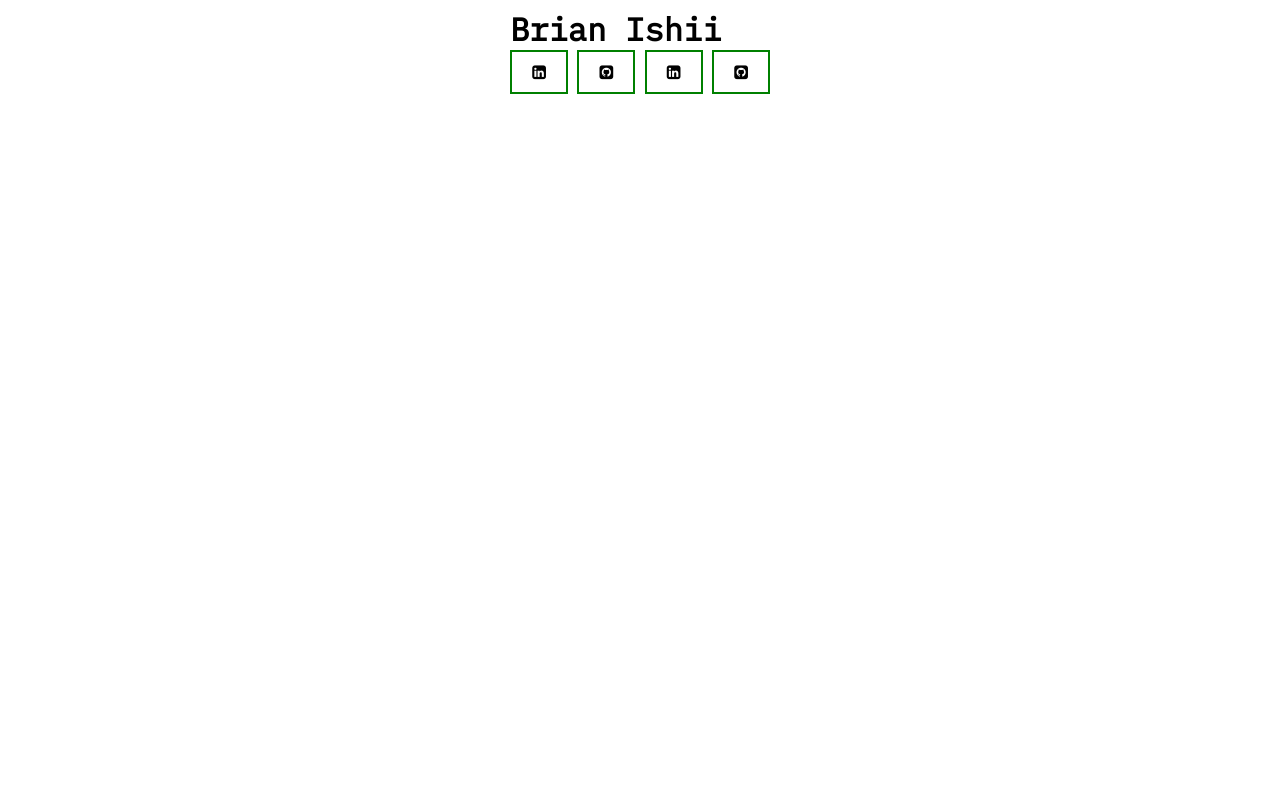
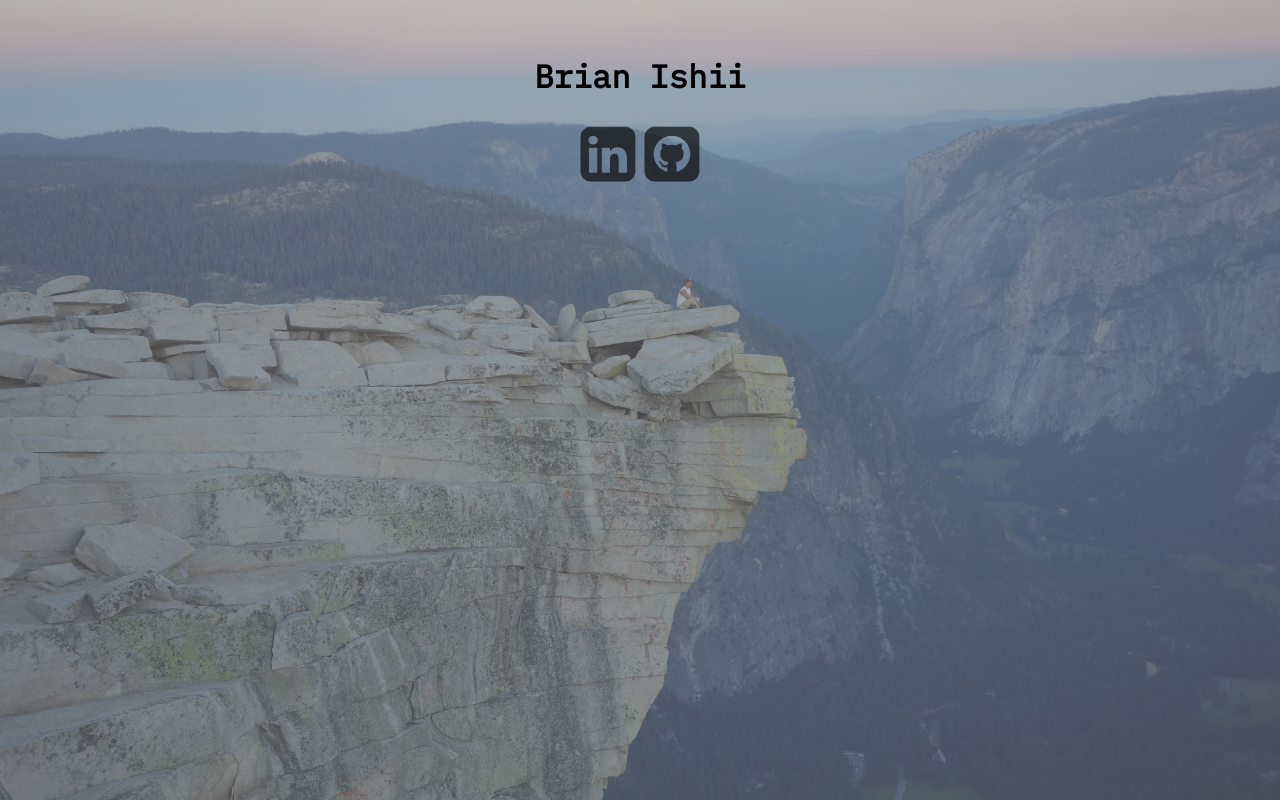
Before and after one commit to BrianIshii/personal-website, a plain HTML site: page index.html in a window 1280 px wide. Drawn offline with Linux system fonts and the light colour scheme.

Commit message:
first version

```diff
--- a/css/styles.css
+++ b/css/styles.css
@@ -1,3 +1,11 @@
+body {
+  background: linear-gradient(rgba(128,128,128,0.5) , rgba(128,128,128,0.5)), url('../img/half-dome.jpg');
+  background-size: cover;
+  background-repeat: no-repeat;
+  background-attachment: fixed;
+  background-position: center;
+}
+
 body, button {
   font-family: "IBM Plex Mono", monospace;
 }
@@ -14,40 +22,14 @@ h2 {
 }
 
 a:link, a:visited {
-  background-color: white;
   color: black;
-  border: 2px solid green;
-  padding: 10px 20px;
-  text-align: center;
   text-decoration: none;
-  display: inline-block;
 }
 
-a:hover, a:active {
-  background-color: green;
-  color: white;
-}
-
-.outer {
-  display: table;
-  position: absolute;
-  top: 0;
-  left: 0;
-  height: 100%;
-  width: 100%;
-}
-
-.middle {
-  display: table-cell;
-  vertical-align: middle;
-}
-
-.inner {
-  display: flex;
-  justify-content: center;
-  margin-left: auto;
-  margin-right: auto;
-  width: 100%;
+.container {
+  margin: 50px auto;
+  padding: 5px;
+  max-width: 650px;
 }
 
 .header-section {
@@ -55,8 +37,54 @@ a:hover, a:active {
   align-items: center;
   justify-content: center;
   flex-wrap: wrap;
+  text-align: center;
 }
 
 .header-frame {
   max-width: 350px;
 }
+
+.links {
+  margin-top: 25px;
+  display: flex;
+  align-items: center;
+  justify-content: center;
+  flex-wrap: wrap;
+}
+
+/* Icon Styling */
+.linkedin-icon .linkedin-icon-background {
+  color: transparent;
+}
+
+.linkedin-icon:hover .linkedin-icon-background {
+  color: white;
+}
+
+.linkedin-icon .linkedin-icon-foreground {
+  color: rgba(0, 0, 0, 0.644);
+  transition: all .2s ease-in-out;
+}
+
+.linkedin-icon:hover .linkedin-icon-foreground {
+  color: #0072b0;
+  transform: scale(1.2);
+}
+
+.github-icon .github-icon-background {
+  color: transparent;
+}
+
+.github-icon:hover .github-icon-background {
+  color: white;
+}
+
+.github-icon .github-icon-foreground {
+  color: rgba(0, 0, 0, 0.644);
+  transition: all .2s ease-in-out;
+}
+
+.github-icon:hover .github-icon-foreground {
+  color: black;
+  transform: scale(1.2);
+}
--- a/index.html
+++ b/index.html
@@ -11,37 +11,33 @@
       rel="stylesheet"
     />
     <link rel="stylesheet" href="./css/styles.css"/>
-    <!-- <link rel="stylesheet" href="./css/all.css"/> -->
+
+    <meta
+    name="viewport"
+    content="width=device-width, initial-scale=1, maximum-scale=1"
+  />
   </head>
   <body>
     <div class="container">
       <div class="header-section">
         <div class="header-frame">
           <h1>Brian Ishii</h1>
-          <div class="links">
-            <a href="https://www.linkedin.com/in/brian-ishii/" target="_blank">
-              <i class="fa fa-linkedin-square"></i>
-            </a>
-            <a href="https://github.com/BrianIshii" target="_blank">
-              <i class="fa fa-github-square"></i>
-            </a>
-            <a href="https://www.linkedin.com/in/brian-ishii/" target="_blank">
-              <i class="fa fa-linkedin-square"></i>
-            </a>
-            <a href="https://github.com/BrianIshii" target="_blank">
-              <i class="fa fa-github-square"></i>
-            </a>
-          </div>
-
         </div>
       </div>
-	  <!-- <div class="outer">
-	    <div class="middle">
-		  <div class="inner">
-		    <h2>Under Construction ... </h2>
-     	  </div>
-	    </div>
-	  </div> -->
+      <div class="links">
+        <a href="https://www.linkedin.com/in/brian-ishii/" target="_blank">
+          <span class="fa-stack fa-2x linkedin-icon">
+            <i class="fa fa-square fa-stack-2x linkedin-icon-background"></i>
+            <i class="fa fa-linkedin-square fa-stack-2x linkedin-icon-foreground"></i>
+          </span>
+        </a>
+        <a href="https://github.com/BrianIshii" target="_blank">
+          <span class="fa-stack fa-2x github-icon">
+            <i class="fa fa-square fa-stack-2x github-icon-background"></i>
+            <i class="fa fa-github-square fa-stack-2x github-icon-foreground"></i>
+          </span>
+        </a>
+      </div>
     </div>
   </body>
 </html>
```
Also changed, not shown: img/half-dome.jpg (added).
